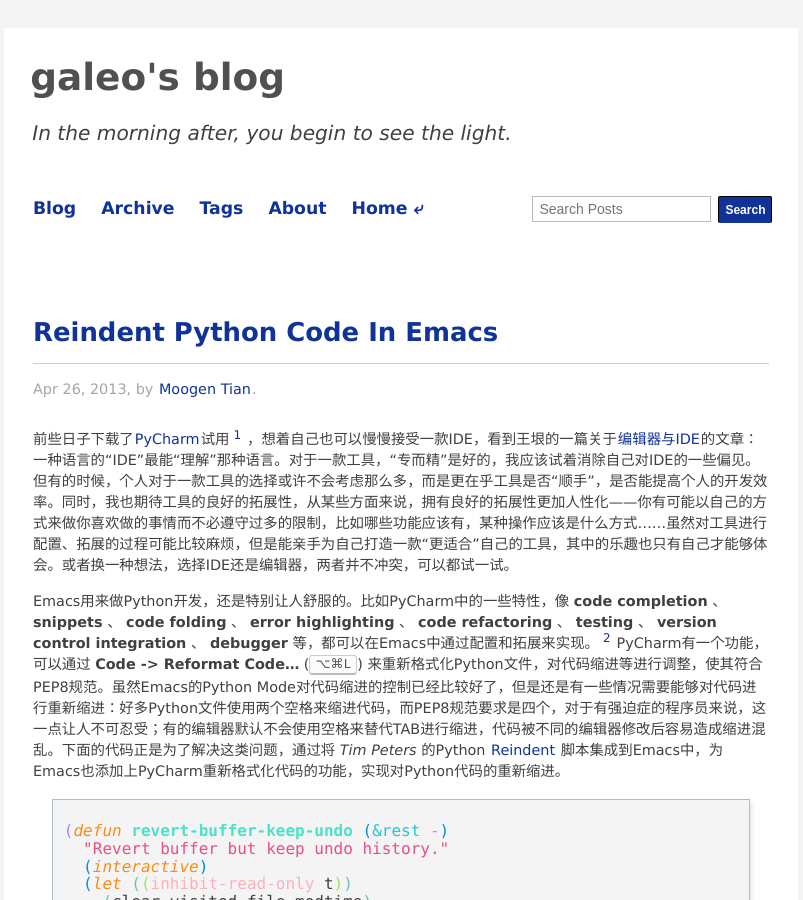
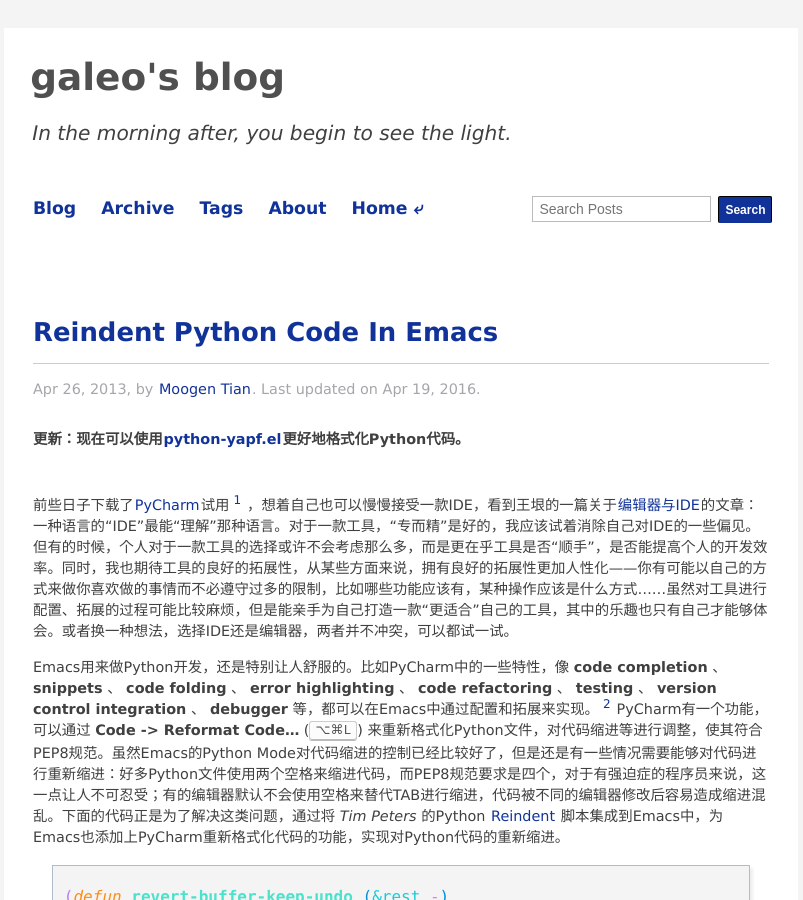
Before and after one commit to galeo/blog.galeo.me, a Jekyll site: the page built from _posts/2013-04-26-reindent-python-code-in-emacs.html, in a window 1280 px wide and 900 px high. Shown: the whole window, without its empty margins (239-1042 px from the left). Built offline with Jekyll 4.4.1, drawn with Linux system fonts in a browser that asks for light colours; Markdown is read by kramdown in place of the engine named in the settings; comment, search, counter and statistics services are not loaded; some of the changed text lies outside the part shown.

Commit message:
update: Emacs packages for python development

```diff
--- a/_posts/2013-04-26-reindent-python-code-in-emacs.html
+++ b/_posts/2013-04-26-reindent-python-code-in-emacs.html
@@ -3,7 +3,14 @@ title: "Reindent Python Code in Emacs"
 date: 2013-04-26
 layout: post
 tags: python emacs
+updated: 2016-04-19
 ---
+<p>
+<b>更新：现在可以使用<a href="https://github.com/galeo/python-yapf.el">python-yapf.el</a>更好地格式化Python代码。</b>
+</p>
+
+<br>
+
 <p>
 前些日子下载了<a href="http://www.jetbrains.com/pycharm/">PyCharm</a>试用<sup><a id="fnr.1" class="footref" href="#fn.1">1</a></sup>，想着自己也可以慢慢接受一款IDE，看到王垠的一篇关于<a href="http://www.yinwang.org/blog-cn/2013/04/20/editor-ide">编辑器与IDE</a>的文章：一种语言的“IDE”最能“理解”那种语言。对于一款工具，“专而精”是好的，我应该试着消除自己对IDE的一些偏见。但有的时候，个人对于一款工具的选择或许不会考虑那么多，而是更在乎工具是否“顺手”，是否能提高个人的开发效率。同时，我也期待工具的良好的拓展性，从某些方面来说，拥有良好的拓展性更加人性化——你有可能以自己的方式来做你喜欢做的事情而不必遵守过多的限制，比如哪些功能应该有，某种操作应该是什么方式……虽然对工具进行配置、拓展的过程可能比较麻烦，但是能亲手为自己打造一款“更适合”自己的工具，其中的乐趣也只有自己才能够体会。或者换一种想法，选择IDE还是编辑器，两者并不冲突，可以都试一试。
 </p>
```
Also changed, not shown: other parts of _posts/2013-04-26-reindent-python-code-in-emacs.html (+1 -1 lines).
